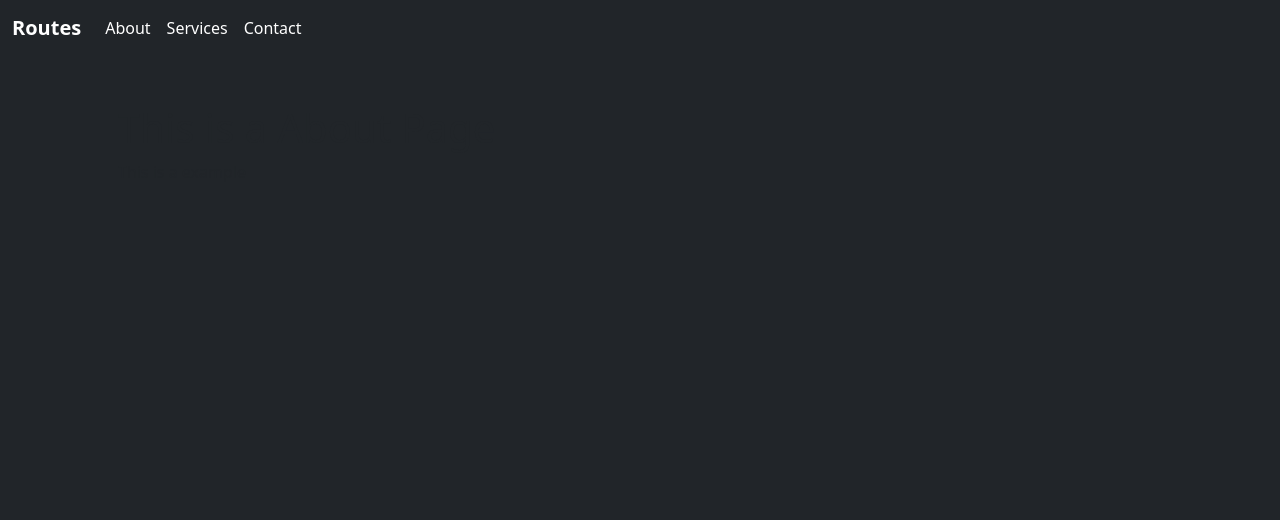
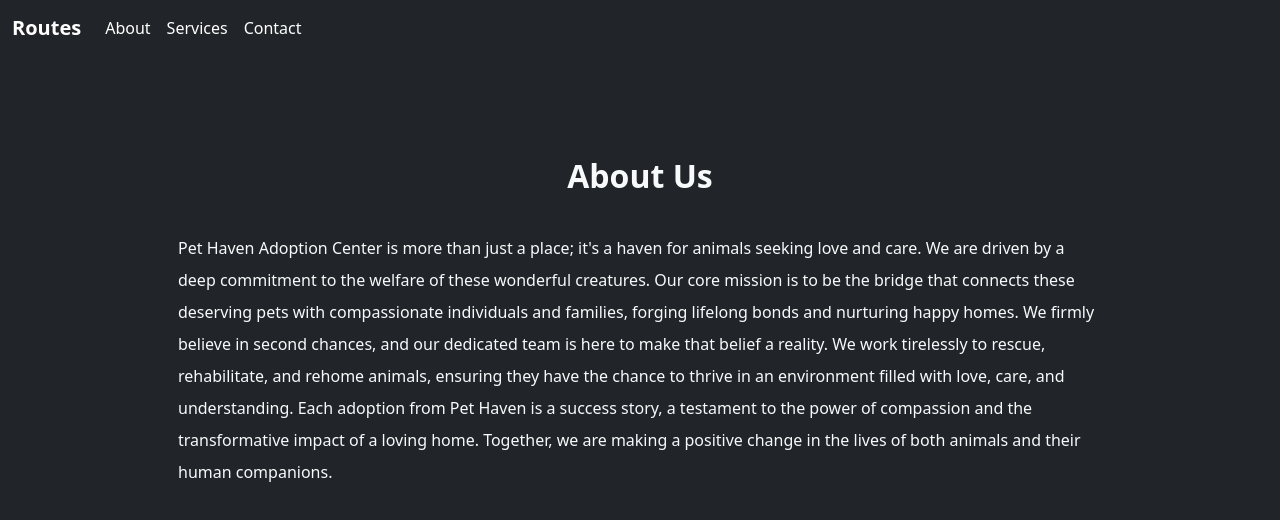
Before and after one commit to byrondones/Dones_Activity_14, a React (Vite) app: page /about in a window 1280 px wide. Shown: the top 520 px of the page. Built offline with nearby package versions, Linux system fonts and the light colour scheme.

Commit message:
added details to about page

```diff
--- a/src/pages/About.jsx
+++ b/src/pages/About.jsx
@@ -2,10 +2,23 @@
 
     return(
         <>
-            <section>
-                <h1>This is a About Page</h1>
-                <p>This is a example</p>
-            </section>
+        <div className="container-fluid">
+
+            <div className="row bg-dark">
+                <div className="col-12">
+                <section className="hero-section p-5">
+                        <p className='text-light fw-bold text-sm-center'
+                            style={{isolation:'isolate', fontSize:32}}
+                        >About Us</p>
+
+                        <p className='text-light pt-3 pb-3 lh-lg'
+                            style={{isolation:'isolate', fontSize:16}}>
+                        Pet Haven Adoption Center is more than just a place; it's a haven for animals seeking love and care. We are driven by a deep commitment to the welfare of these wonderful creatures. Our core mission is to be the bridge that connects these deserving pets with compassionate individuals and families, forging lifelong bonds and nurturing happy homes. We firmly believe in second chances, and our dedicated team is here to make that belief a reality. We work tirelessly to rescue, rehabilitate, and rehome animals, ensuring they have the chance to thrive in an environment filled with love, care, and understanding. Each adoption from Pet Haven is a success story, a testament to the power of compassion and the transformative impact of a loving home. Together, we are making a positive change in the lives of both animals and their human companions.
+                        </p>
+                </section>
+                </div>
+            </div>
+        </div>
         </>
     )
 
```
